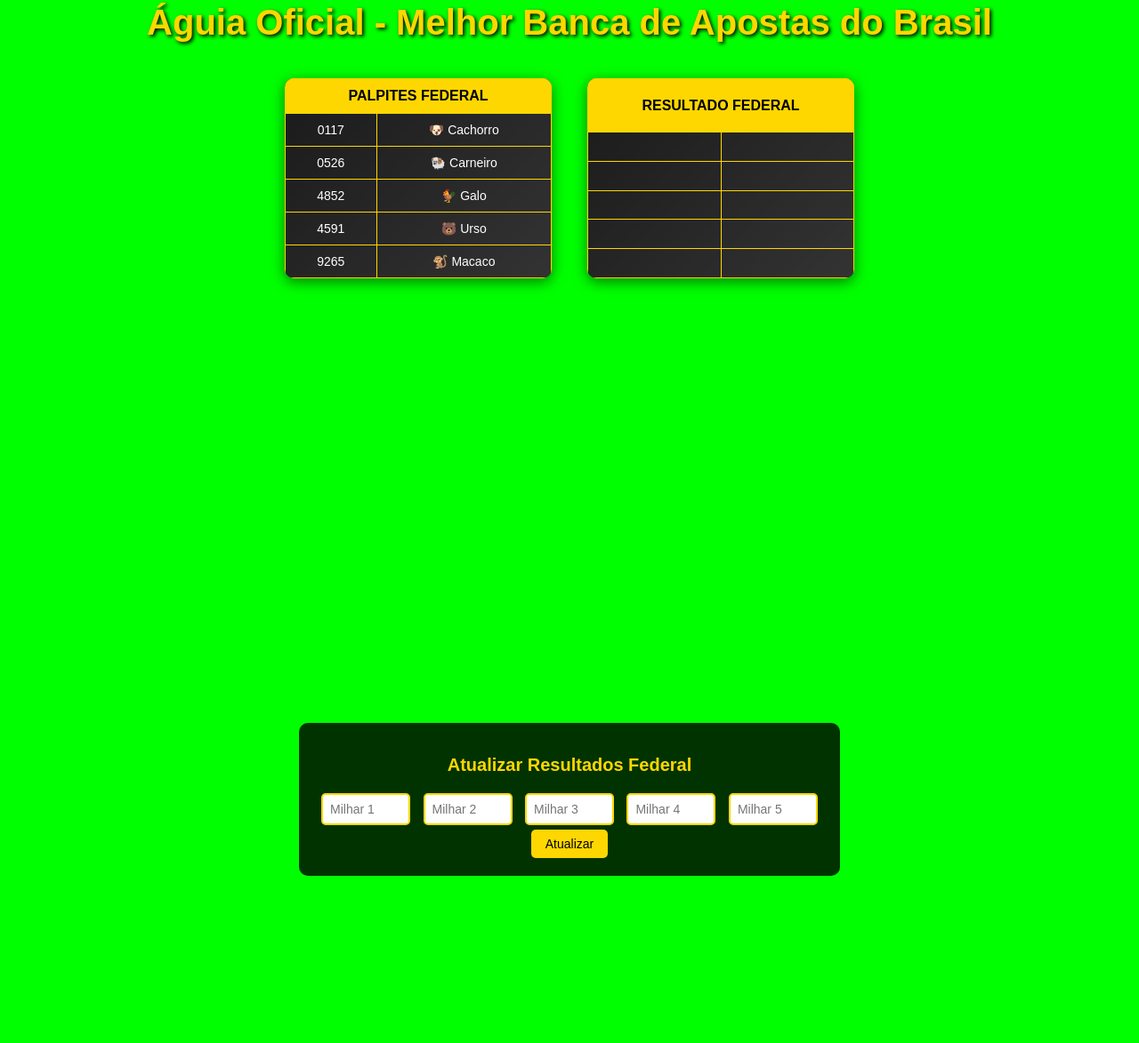
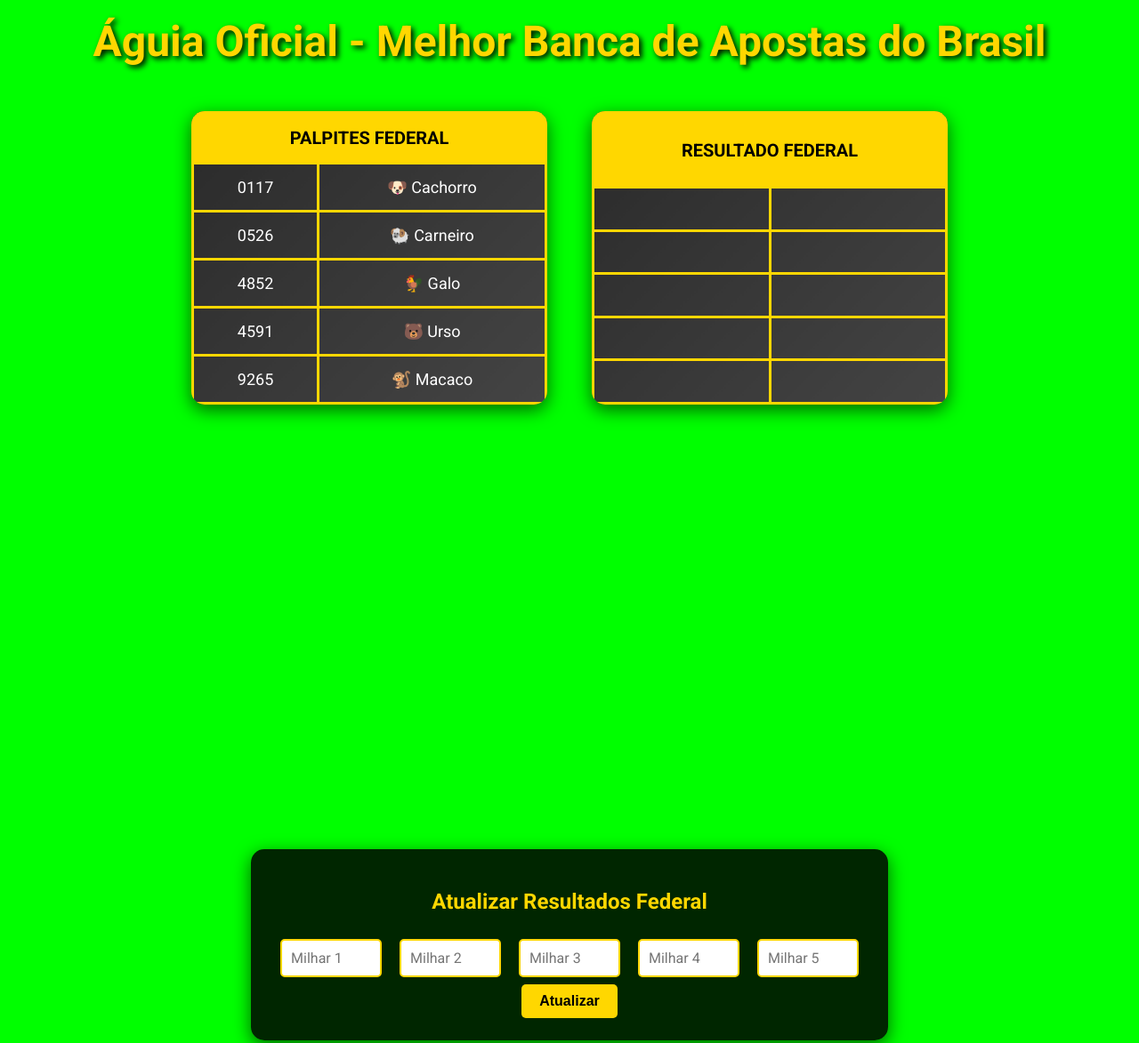
Before and after one commit to morenodasortejb/LIVE-FEDERAL, a plain HTML site: page index.html in a window 1280 px wide. Shown: the part 44-1217 px from the top of the page at 89% size. Before the commit the page ends 1049 px from the top, so only its background shows below. Drawn offline with Linux system fonts and the light colour scheme.

Commit message:
Update index.html

```diff
--- a/index.html
+++ b/index.html
@@ -4,80 +4,85 @@
     <meta charset="UTF-8">
     <meta name="viewport" content="width=device-width, initial-scale=1.0">
     <title>Águia Oficial - Melhor Banca de Apostas do Brasil</title>
+    <link href="https://fonts.googleapis.com/css2?family=Roboto:wght@400;700&display=swap" rel="stylesheet">
     <style>
         body {
             background-color: #00FF00; /* Verde para chroma key */
-            font-family: 'Arial', sans-serif;
+            font-family: 'Roboto', sans-serif;
             color: #fff;
             text-align: center;
             margin: 0;
-            padding: 20px;
+            padding: 30px;
             overflow-x: hidden;
         }
         h1 {
-            font-size: 40px;
-            font-weight: bold;
+            font-size: 48px;
+            font-weight: 700;
             color: #FFD700; /* Amarelo ouro */
-            text-shadow: 2px 2px 4px #000;
-            margin-bottom: 40px;
+            text-shadow: 3px 3px 6px #000;
+            margin-bottom: 50px;
         }
         .container {
             display: flex;
             justify-content: center;
-            gap: 40px;
+            gap: 50px;
             flex-wrap: wrap;
             margin-bottom: 500px; /* Espaço grande entre tabelas e seção de atualização */
         }
         table {
             border-collapse: collapse;
-            width: 300px;
-            background: linear-gradient(135deg, #1a1a1a, #333); /* Gradiente escuro */
-            border-radius: 10px;
-            box-shadow: 0 4px 15px rgba(0, 0, 0, 0.5);
+            width: 400px; /* Tabelas maiores */
+            background: linear-gradient(135deg, #2a2a2a, #444); /* Gradiente mais suave */
+            border-radius: 15px;
+            box-shadow: 0 6px 20px rgba(0, 0, 0, 0.6);
             overflow: hidden;
         }
         th, td {
-            border: 1px solid #FFD700;
-            padding: 10px;
+            border: 3px solid #FFD700; /* Linhas mais grossas */
+            padding: 15px;
             text-align: center;
         }
         th {
             background: #FFD700;
             color: #000;
-            font-size: 16px;
+            font-size: 20px; /* Letras maiores */
+            font-weight: 700;
             text-transform: uppercase;
         }
         td {
-            font-size: 14px;
+            font-size: 18px; /* Letras maiores e mais bonitas */
             color: #fff;
         }
         .update-section {
-            background: rgba(0, 0, 0, 0.8);
-            padding: 20px;
-            border-radius: 10px;
+            background: rgba(0, 0, 0, 0.85);
+            padding: 25px;
+            border-radius: 15px;
             display: inline-block;
-            position: relative;
+            box-shadow: 0 6px 20px rgba(0, 0, 0, 0.6);
         }
         .update-section h2 {
-            font-size: 20px;
+            font-size: 24px;
             color: #FFD700;
-            margin-bottom: 15px;
+            font-weight: 700;
+            margin-bottom: 20px;
         }
         .update-section input {
-            padding: 8px;
-            margin: 5px;
+            padding: 10px;
+            margin: 8px;
             border: 2px solid #FFD700;
             border-radius: 5px;
-            font-size: 14px;
-            width: 80px;
+            font-size: 16px;
+            width: 90px;
+            font-family: 'Roboto', sans-serif;
         }
         .update-section button {
-            padding: 8px 16px;
+            padding: 10px 20px;
             background-color: #FFD700;
             color: #000;
             border: none;
             border-radius: 5px;
-            font-size: 14px;
+            font-size: 16px;
+            font-weight: 700;
             cursor: pointer;
             transition: background-color 0.3s;
         }
```
